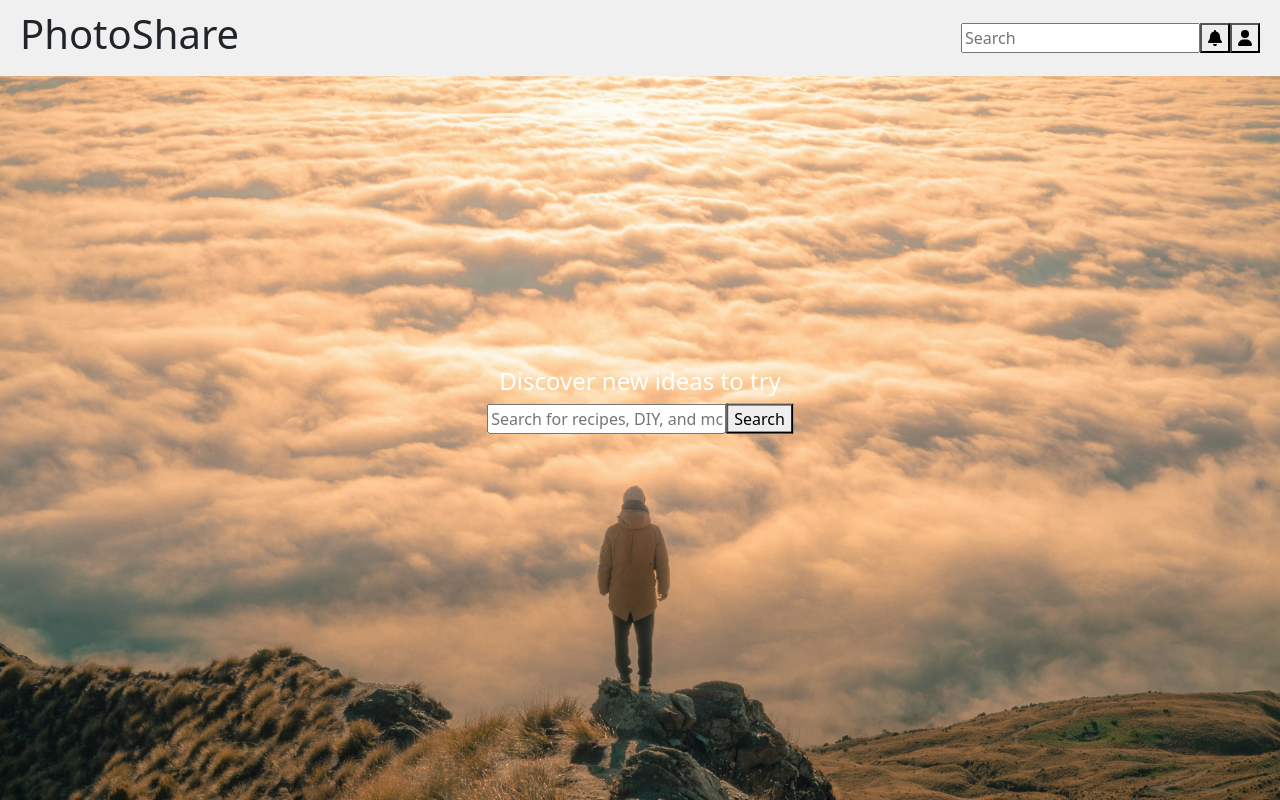
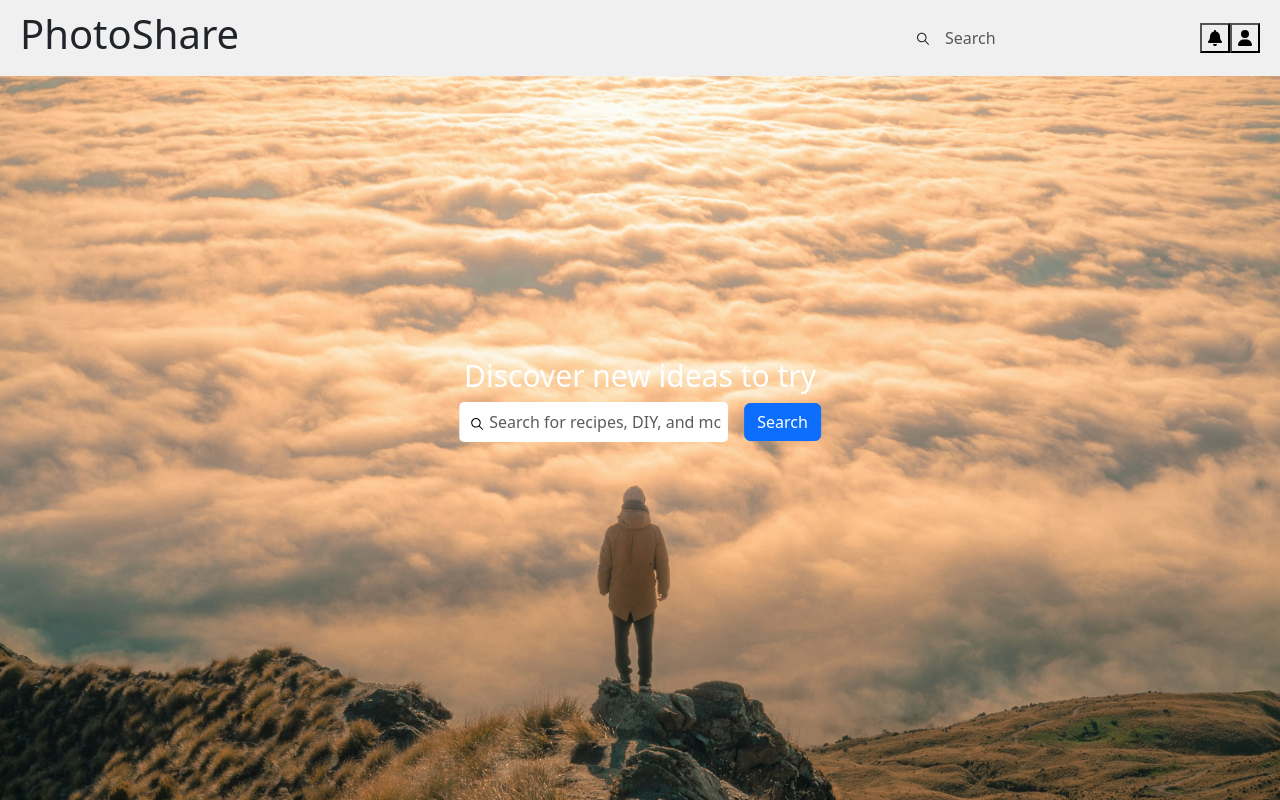
Before and after one commit to sihamouda/RT4-PFA-PhotoShare, a React (Vite) app in the folder apps/client/: page / in a window 1280 px wide. Shown: the top 800 px of the page. Built offline with nearby package versions, Linux system fonts and the light colour scheme.

Commit message:
added icons for the search bars in header and heroSection

```diff
--- a/apps/client/src/components/Home/Body/Search.tsx
+++ b/apps/client/src/components/Home/Body/Search.tsx
@@ -1,11 +1,17 @@
-// src/components/Search.tsx
 import React from 'react';
+import { Button } from 'react-bootstrap';
+import { IoIosSearch } from 'react-icons/io';
 
 const Search: React.FC = () => {
   return (
-    <div className="search-bar">
-      <input type="text" placeholder="Search for recipes, DIY, and more" />
-      <button>Search</button>
+    <div className="d-flex align-items-center gap-3">
+      <IoIosSearch className="search-icon text-black" />
+      <input
+        type="text"
+        placeholder="Search for recipes, DIY, and more"
+        className="search-input form-control"
+      />
+      <Button  variant="primary">Search</Button>
     </div>
   );
 };
--- a/apps/client/src/components/Home/Header/Notification.tsx
+++ b/apps/client/src/components/Home/Header/Notification.tsx
@@ -4,7 +4,7 @@ import { faBell } from '@fortawesome/free-solid-svg-icons';
 
 const Notification = () => {
     return (
-      <button className="notification-button">
+      <button className="">
         <FontAwesomeIcon icon={faBell} />
       </button>
     );
--- a/apps/client/src/components/Home/Header/Profile.tsx
+++ b/apps/client/src/components/Home/Header/Profile.tsx
@@ -61,7 +61,7 @@ import { zodResolver } from "@hookform/resolvers/zod";
         </utton>
         {/* Modal */}
       <button type="button" className="profile-button" onClick={handleShow}>
-      <FontAwesomeIcon icon={faUser} />
+      <FontAwesomeIcon  icon={faUser} />
       </button>
 
       <Modal show={show} onHide={handleClose}>
--- a/apps/client/src/components/Home/Header/SearchBar.tsx
+++ b/apps/client/src/components/Home/Header/SearchBar.tsx
@@ -1,13 +1,19 @@
-
-
+import React from 'react';
+import { IoIosSearch } from 'react-icons/io';
 
 const SearchBar = () => {
-    // Implement search functionality here
-    return (
-        <div className="search-bar">
-        <input type="text" placeholder="Search" />
+  return (
+    <div className="bg-[#e9e9e9] rounded-full flex items-center px-3 relative">
+      <input
+        type="text"
+        placeholder="Search"
+        className="search-input form-control bg-transparent outline-none w-full text-[25px] pl-10"
+      />
+      <div className="search-icon2 absolute left-3 top-1/2 transform -translate-y-1/2">
+        <IoIosSearch className="search-icon2 text-gray-500 text-[34px]" />
       </div>
-    );
-  };
+    </div>
+  );
+};
 
-  export default SearchBar;
+export default SearchBar;
--- a/apps/client/src/index.css
+++ b/apps/client/src/index.css
@@ -48,8 +48,8 @@
     align-items: center;
     justify-content: flex-end; /* Align buttons to the right */
   }
-  .big-heading {
-    font-size: 24px;
+.big-heading {
+    font-size: 30px;
   }
 .Signup {
   display:flex;
@@ -86,3 +86,42 @@
 .like-button__icon {
   margin-right: 5px;
 }
+.search-container {
+  display: flex;
+  justify-content: center;
+  align-items: center;
+  height: 100vh;
+}
+
+.search-bar {
+  display: flex;
+  align-items: center;
+  border: 1px solid #ccc; /* Optional border for the search bar */
+  border-radius: 5px;
+  padding: 8px;
+}
+
+.search-icon-container {
+  position: relative;
+}
+
+.search-icon {
+  position: absolute;
+  left: 10px; /* Adjust the position as needed */
+  top: 78%;
+  transform: translateY(-50%);
+  z-index: 1;
+}
+.search-icon2 {
+  position: absolute;
+  transform: translateY(-170%);
+}
+
+.search-input {
+  border: none;
+  border-radius: 5px;
+  padding: 8px;
+  padding-left: 30px; /* Adjust the padding to accommodate the icon */
+  outline: none;
+  width: 100%;
+}
--- a/apps/client/src/pages/Home.tsx
+++ b/apps/client/src/pages/Home.tsx
@@ -58,7 +58,7 @@ const Home: React.FC = () => {
 
   return (
     <div className="home-page">
-      <Header title="PhotoShare" />
+      <Header title="PhotoShare"  />
           <HeroSection title="Discover new ideas to try" imageUrl="/discoverImage2.jpg" />
           <div className="content-container">
           <section className="trending">
--- a/package.json
+++ b/package.json
@@ -21,6 +21,7 @@
     "joi": "^17.12.2",
     "pg": "^8.11.3",
     "react-bootstrap": "^2.10.2",
+    "react-icons": "^5.1.0",
     "react-router-dom": "^6.22.3",
     "tailwindcss": "^1.9.6",
     "typeorm": "^0.3.20",
--- /dev/null
+++ b/tailwind.config.js
@@ -0,0 +1,12 @@
+module.exports = {
+  future: {
+    // removeDeprecatedGapUtilities: true,
+    // purgeLayersByDefault: true,
+  },
+  purge: [],
+  theme: {
+    extend: {},
+  },
+  variants: {},
+  plugins: [],
+}
```
Also changed, not shown: 1 other file (tests, documents, lock files or other folders).
